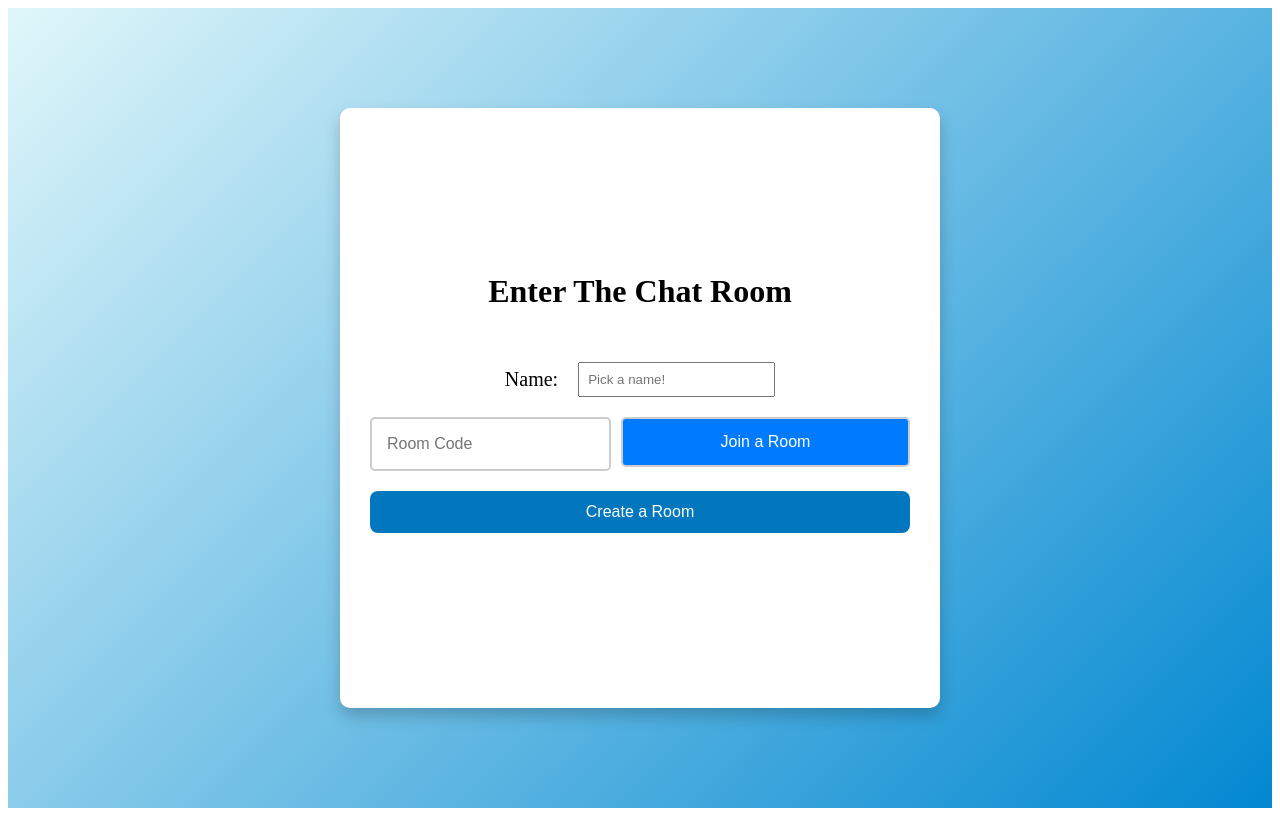
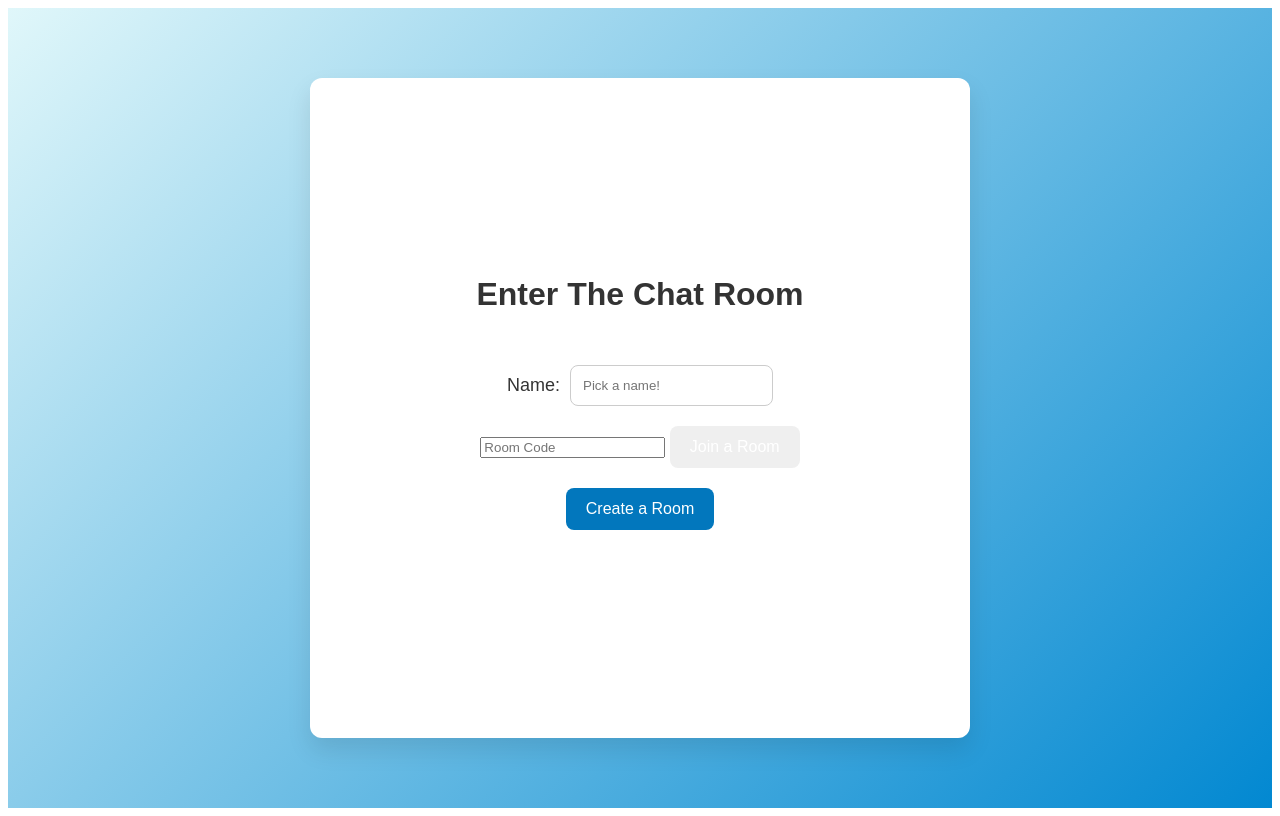
Before and after one commit to Varsha-1605/Real-Time-Chat-Application, a Flask app: page / in a window 1280 px wide. Run offline with Flask 3, Linux system fonts and the light colour scheme.

Commit message:
Improved css

```diff
--- a/static/css/style.css
+++ b/static/css/style.css
@@ -15,8 +15,11 @@
   --muted-text-color: #888;
   --scrollbar-thumb-color: #888;
   --scrollbar-thumb-hover-color: #555;
-  --fade-in-duration: 1s;
-  --slide-in-duration: 0.5s;
+  --fade-in-duration: 0.8s;
+  --slide-in-duration: 0.4s;
+  --primary-font: 'Poppins', sans-serif;
+  --font-weight-bold: 600;
+  --font-weight-normal: 400;
 }
 
 /* Flex container for centering content */
@@ -25,44 +28,27 @@
   align-items: center;
   justify-content: center;
   height: 100vh;
-  background: linear-gradient(135deg, var(--background-gradient-start), var(--background-gradient-end));
+  background: linear-gradient(135deg, var(--background-gradient-start) 0%, var(--background-gradient-end) 100%);
   padding: 20px;
   box-sizing: border-box;
+  font-family: var(--primary-font);
 }
 
-
-
+/* Form Buttons */
 form.buttons {
-  height: 80%; /* Adjust the width as per your requirement */
+  height: 80%;
   max-height: 600px;
-  width: 80%; /* Adjust the width as per your requirement */
-  max-width: 600px; /* Maximum width of the form */
-  margin: auto; /* Centers the form in the middle of the page */
-  padding: 30px; /* Increased padding for larger overall form size */
-  box-sizing: border-box; /* Ensures padding is included in the total width and height */
+  width: 80%;
+  max-width: 600px;
+  margin: auto;
+  padding: 30px;
+  border-radius: 12px;
+  background-color: #fff;
+  box-shadow: 0px 12px 24px rgba(0, 0, 0, 0.1);
+  animation: fadeIn var(--fade-in-duration) ease-in-out;
+  transition: all 0.3s ease-in-out;
 }
 
-/*newly added*/
-
-/* Container for the name input with label on the left */
-.id-name {
-  display: flex; /* Aligns items in a row */
-  align-items: center; /* Centers items vertically */
-  gap: 10px; /* Spacing between label and input */
-}
-
-/* Increased font size for the label */
-.name-label {
-  font-size: 20px; /* Larger font size for the label */
-  margin-right: 10px; /* Optional: Adjust the spacing to the right of the label */
-}
-
-/* Style adjustments for the input field */
-.id-name input[type="text"] {
-  flex-grow: 1; /* Allows the input to grow and fill the space */
-  padding: 8px; /* Padding inside the input for a larger appearance */
-}
-/*newly added till this */
 /* Container for buttons */
 .buttons {
   display: flex;
@@ -74,67 +60,52 @@
   background-color: #ffffff;
   border-radius: 10px;
   box-shadow: 0 8px 16px rgba(0, 0, 0, 0.2);
-  animation: fadeIn var(--fade-in-duration) ease-in-out;
 }
 
-
-/* Increased size for the h3 header */
+/* Improved heading styles */
 h3 {
-  font-size: 32px; /* Keeps the increased font size */
-  margin-top: -10px; /* Negative value to move the header up */
-  /* margin-bottom: 20px; Adjust the spacing below the header */
+  font-size: 32px;
+  font-weight: var(--font-weight-bold);
+  color: var(--text-color);
+  margin-top: -10px;
+  text-align: center;
 }
 
-/*newly added till this */
-
-/*newly added*/
-.join {
-  display: flex; /* Aligns items in a row */
-  gap: 10px; /* Spacing between the input box and the button */
+/* Inputs and Form Styling */
+.id-name {
+  display: flex;
+  align-items: center;
+  gap: 10px;
 }
 
-/* Consistent sizing for input and button */
-.join input[type="text"],
-.join button {
-  height: 50px; /* Example height, adjust as needed */
-  padding: 0 15px; /* Padding inside the input/button */
-  font-size: 16px; /* Font size for text inside the input/button */
-  border: 2px solid #ccc; /* Border for input/button */
-  border-radius: 5px; /* Rounded corners for input/button */
+.name-label {
+  font-size: 18px;
+  font-weight: var(--font-weight-normal);
+  color: var(--text-color);
 }
 
-/* Additional styles for the button for better UI */
-.join button {
-  background-color: #007bff; /* Button color, adjust as needed */
-  color: white; /* Text color for the button */
-  cursor: pointer; /* Changes cursor to pointer on hover */
-  transition: background-color 0.3s; /* Smooth transition for background color */
+.id-name input[type="text"] {
+  flex-grow: 1;
+  padding: 12px;
+  border-radius: 8px;
+  border: 1px solid var(--input-border-color);
+  transition: all 0.3s ease;
 }
 
-.join button:hover {
-  background-color: #0056b3; /* Darker shade on hover for the button */
+.id-name input[type="text"]:focus {
+  border-color: var(--input-border-focus-color);
 }
 
-/*newly added till this */
-
-
-/* Join button container */
-.join {
-  display: flex;
-  justify-content: center;
-  width: 100%;
-}
-
-/* Button styles */
+/* Button Enhancements */
 button {
-  width: 100%;
   padding: 12px 20px;
   font-size: 16px;
   color: white;
   border: none;
   border-radius: 8px;
   cursor: pointer;
-  transition: background-color 0.3s cubic-bezier(0.4, 0, 0.2, 1), transform 0.3s cubic-bezier(0.4, 0, 0.2, 1);
+  transition: background-color 0.3s, transform 0.2s ease-in-out;
+  font-family: var(--primary-font);
 }
 
 .create-btn {
```
Also changed, not shown: other parts of static/css/style.css (+9 -147 lines), instance/chat.db.
